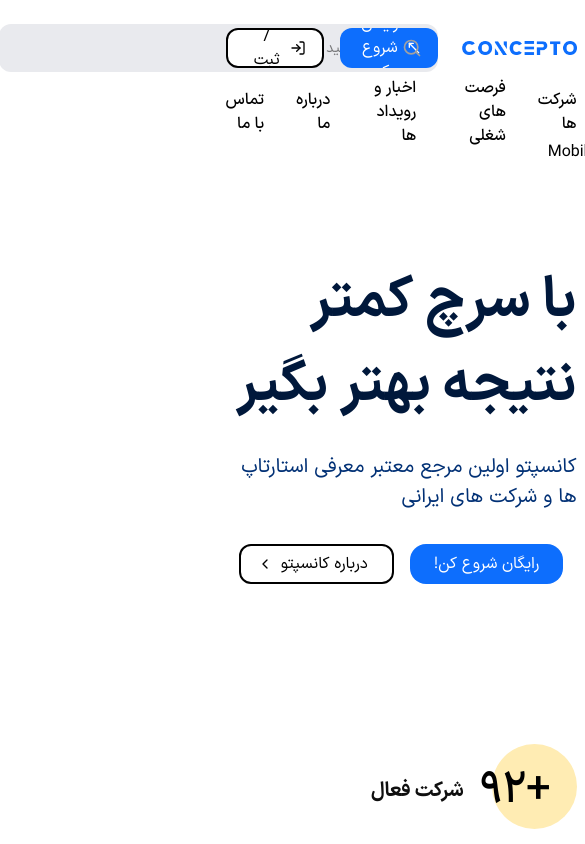
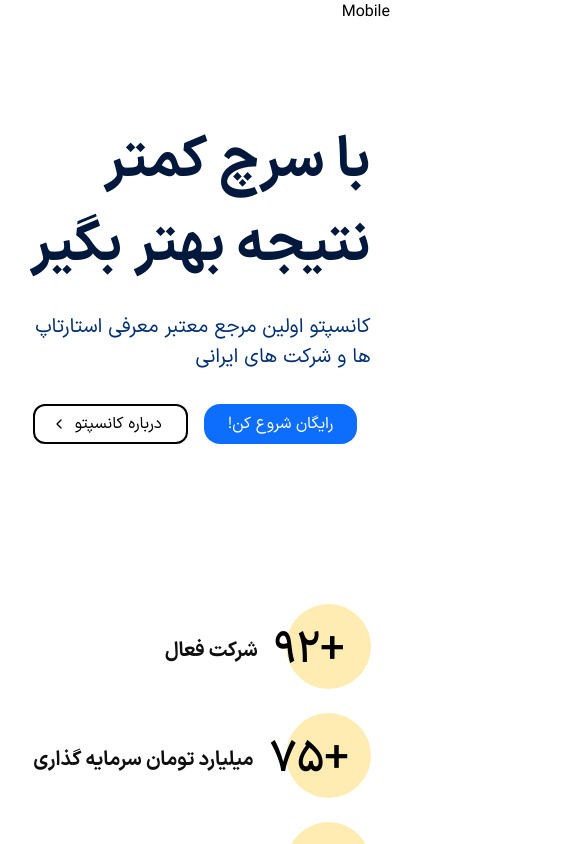
Before and after one commit to peyman-dev/concepto, a Next.js app: page / in a window 390 px wide. Shown: the top 844 px of the page, 585 px wide, since content can reach past the window. Built offline with nearby package versions, Linux system fonts and the light colour scheme.

Commit message:
Desktop.Navbar is hidden on mobile view now

```diff
--- a/components/common/header/fragments/desktop/index.tsx
+++ b/components/common/header/fragments/desktop/index.tsx
@@ -8,7 +8,7 @@
 
 const Desktop = () => {
   return (
-    <Container as="nav">
+    <Container as="nav" className="lg:visible lg:block hidden invisible">
       <div className="flex-between pt-6 mx-auto">
         <div className="flex-ic gap-6">
           <Logo />
```
